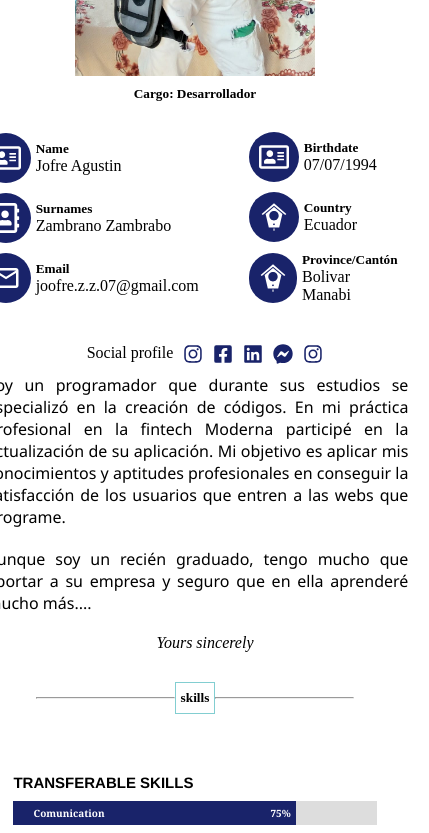
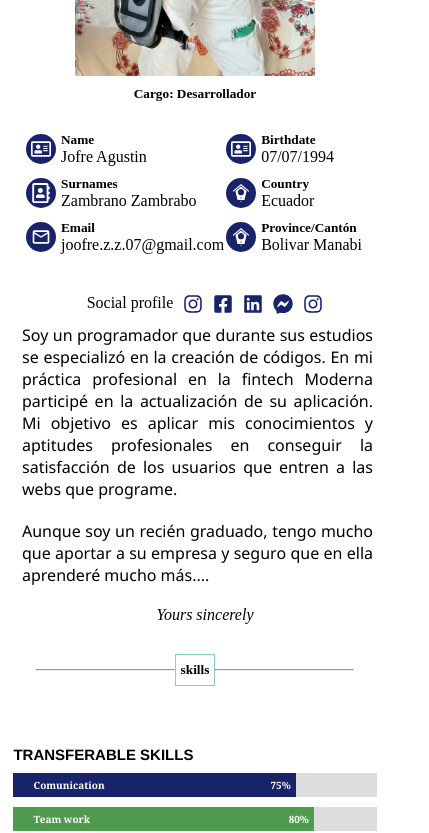
Before and after one commit to jofre07/Jofre-zambrano, a React (Vite) app: page / in a window 390 px wide. Shown: the part 1220-2053 px from the top of the page, 429 px wide, since content can reach past the window. Built offline with nearby package versions, Linux system fonts and the light colour scheme.

Commit message:
se mejoro el diceño

```diff
--- a/package.json
+++ b/package.json
@@ -3,13 +3,15 @@
   "private": true,
   "version": "0.0.0",
   "type": "module",
-  "homepage": "https://jofre07.github.io/Jofre-zambrano/dist",
+  "homepage": "https://jofre07.github.io/Jofre-zambrano",
   "scripts": {
     "dev": "vite",
     "build": "vite build",
-    "preview": "vite preview"
+    "preview": "vite preview",
+    "deploy": "gh-pages -d dist"
   },
   "devDependencies": {
+    "gh-pages": "^6.2.0",
     "vite": "^4.4.5"
   },
   "dependencies": {
--- a/src/componets/conponentsBody/Contact.jsx
+++ b/src/componets/conponentsBody/Contact.jsx
@@ -15,7 +15,7 @@ function Contact() {
                              <FaRegAddressCard className="icon-direccion" />
                         </div>
                         <div>
-                            <p><b>Address:</b> 635 Manabi, South Corner Street, Almendria, Egipt </p>
+                            <p><b>Address:</b> Manabi/bolivar/Calceta --entrada cabellos </p>
                         </div>
                     </div>
 					<div className="datos-direccion">
@@ -23,7 +23,7 @@ function Contact() {
                              <FaRegAddressCard className="icon-direccion" />
                         </div>
                         <div>
-                            <p><b>Phone:</b> +593 098 574 5123 </p>
+                            <p><b>Phone:</b> +593 991 977 302 </p>
                         </div>
                     </div>
 					<div className="datos-direccion">
@@ -31,7 +31,7 @@ function Contact() {
                              <FaRegAddressCard className="icon-direccion" />
                         </div>
                         <div>
-                            <p><b>Whatsap:</b> +593 098 574 5123 </p>
+                            <p><b>Whatsap:</b> +593 991 977 302 </p>
                         </div>
                     </div>
 					<div className="datos-direccion">
@@ -47,7 +47,7 @@ function Contact() {
                              <FaRegAddressCard className="icon-direccion" />
                         </div>
                         <div>
-                            <p className="resaltado"><b>Email:</b> consultoradsc@gmail.com </p>
+                            <p className="resaltado"><b>Email:</b> Jofre.z.z.07@gmail.com </p>
                         </div>
                     </div>
 					<div className="datos-direccion">
@@ -55,7 +55,7 @@ function Contact() {
                              <FaRegAddressCard className="icon-direccion" />
                         </div>
                         <div>
-                            <p className="resaltado"><b>Website:</b> www.consultoradsc.com </p>
+                            <p className="resaltado"><b>Website:</b> https://jofre07.github.io/Jofre-zambrano/ </p>
                         </div>
                     </div>
                     <div className="perfilS">
--- a/src/componets/conponentsBody/aboutMe.css
+++ b/src/componets/conponentsBody/aboutMe.css
@@ -3,10 +3,10 @@
     justify-content: center;
 }
 .conaineraboutme{
-    width: 73%;
+    width: 76%;
     display: flex;
     justify-content: center;
-    /* background-color: aqua; */
+    /* background-color: aqua;  */
 
 }
 /*seccion abou de body*/
@@ -16,7 +16,7 @@
     justify-content: center;
     margin-top: 10px;
     margin-bottom: 10px;
-
+    /* background-color: rgb(163, 73, 35);  */
 
 }
 .seccionAbout h5{
@@ -44,6 +44,7 @@
     flex-direction: column;
     align-items: center;
 
+
 }
 .divperfil h5{
     margin-top: 10px;
@@ -57,6 +58,7 @@
 }
 .intenDatos{
     margin-left: 20%;
+
 }
 .datos-unico{
     margin: 10px 30px 10px 20px;
@@ -137,12 +139,18 @@
         flex-direction: column;
         align-items: center;
         transition: .3s;
+
     }
     .datospersonales{
         margin-top: 20px;
         align-items: center;
         justify-content: center;
         transition: all;
+
+    }
+    .intenDatos{
+        margin-left: 2%;
+
     }
     .perfilSocial{
         margin-top: 30px;
@@ -176,18 +184,37 @@
 
 }
 @media screen and (max-width: 500px) {
+    .datospersonales{
+        width: 100%;
 
+    }
+    .datos-unico{
+        margin: 10px 2px 10px 0px;
+
+    }
+    .divIcon{
+        height: 30px;
+        width: 30px;
+        margin-right: 5px;
+    }
+    .icondatos{
+
+        height: 20px;
+        width: 20px;
+    }
     .p{
         width: 90%;
         margin-right: 15px;
+
     }
     .intenDatos{
         margin-left: 0%;
     }
     .conaineraboutme{
-
+        width: 100%;
         margin-right: 0;
         margin-left: 0;
+
     }
     .hidden{
         transform: translateX(0%);
--- a/src/estilos/Card_currículums.css
+++ b/src/estilos/Card_currículums.css
@@ -76,3 +76,15 @@
     margin-left: 3px;
     margin-right: 2px;
 }
+@media screen and (max-width: 780px) {
+
+
+
+}
+@media screen and (max-width: 500px) {
+    .cards{
+        margin-top: 10px;
+    }
+
+
+}
--- a/src/estilos/resumes.css
+++ b/src/estilos/resumes.css
@@ -1,4 +1,4 @@
-.resumens{
+.resumens {
     display: flex;
     justify-content: center;
     align-items: center;
@@ -7,17 +7,20 @@
     margin-bottom: 50px;
 
 }
-.cedena{
+
+.cedena {
     height: 5px;
     width: 30px;
     background-color: blue;
 }
-.lineTime{
+
+.lineTime {
     display: flex;
     justify-content: center;
     transition: .5s;
 }
-.lineyear{
+
+.lineyear {
     height: 50px;
     width: 50px;
     border: 2px solid black;
@@ -27,92 +30,119 @@
     justify-content: center;
 
 }
-.lineyear1{
+
+.lineyear1 {
     background-color: rgb(79, 156, 79);
 }
-.lineyear2{
-    background-color: rgb(49, 80, 216);;
+
+.lineyear2 {
+    background-color: rgb(49, 80, 216);
+    ;
 }
 
-.linetimecenter{
+.linetimecenter {
     display: flex;
     flex-direction: column;
     justify-content: center;
     align-items: center;
 
 }
-.hr{
-    height: 40px; /*20px*/
+
+.hr {
+    height: 40px;
+    /*20px*/
     width: 4px;
     background-color: black;
 }
-.linetimeleft{
+
+.linetimeleft {
     margin-top: 10px;
     margin-right: 10px;
     /* background-color: aqua; */
 }
-.linetimering{
+
+.linetimering {
     margin-top: 105px;
     margin-left: 10px;
 
 }
-.texoTime{
+
+.texoTime {
 
     border-radius: 10px;
     box-shadow: 5px 5px 15px gray;
     border-color: blue;
 }
-.lineHeader{
+
+.lineHeader {
     background-color: rgb(79, 156, 79);
     height: 35px;
 }
-.lineHeader1{
+
+.lineHeader1 {
     background-color: rgb(54, 68, 133);
     height: 35px;
 }
-.LineH4{
+
+.LineH4 {
     color: aliceblue;
 }
-.linetimeleftRespnose{
+
+.linetimeleftRespnose {
     display: none;
     transition: .5s;
 }
-.descripcion{
+
+.descripcion {
     height: 35px;
 }
-.wight{
+
+.wight {
     width: 35%;
 }
-.hide{
+
+.hide {
     transform: translateX(-10%);
     opacity: 0;
     transition: all 1.2s ease-out;
 }
-.show{
+
+.show {
     opacity: 1;
     transform: translateX(0);
     transition: all 1.2s ease-out;
 }
 
 @media screen and (max-width: 750px) {
-    .linetimeleftRespnose{
+    .resumens {
+        display: grid;
+        grid-template-columns: repeat(auto-fill, minmax(200px, 1fr));
+        gap: 10px;
+
+
+    }
+
+
+    .linetimeleftRespnose {
         display: flex;
         transition: .5s;
 
+    }
 
-    }
-    .linetimecenter1{
+    .linetimecenter1 {
         display: none;
 
     }
-    .lineTime{
-        margin-top: 0 ;
+
+    .lineTime {
+        margin-top: 0;
         flex-direction: column;
         transition: .5s;
         width: 80%;
 
     }
-    .containeLineTime{
+
+    .containeLineTime {
 
         display: flex;
         justify-content: center;
@@ -120,34 +150,49 @@
         transition: .5s;
 
     }
-    .linetimering{
+
+    .linetimering {
         margin-top: 20px;
         margin-left: 5px;
 
     }
-    .linetimeleft{
+
+    .linetimeleft {
         margin-top: 0px;
         margin-left: 5px;
 
         /* background-color: aqua; */
     }
-    .wight{
+
+    .wight {
         width: 95%;
     }
+
+
 
 }
 
 @media screen and (max-width: 500px) {
-    .lineTime{
+    .resumens {
+        display: flex;
+        flex-direction: column;
+        justify-items: center;
+        align-items: center;
+
+
+    }
+
+    .lineTime {
         width: 80%;
     }
 
-    .hide{
+    .hide {
         transform: translateX(1%);
         opacity: 0;
         transition: all 1.2s ease-out;
     }
-    .show{
+
+    .show {
         opacity: 1;
         transform: translateX(0);
         transition: all 1.2s ease-out;
--- a/src/estilos/servicios.css
+++ b/src/estilos/servicios.css
@@ -48,3 +48,19 @@
     color: #797878;
     margin: 5px;
 }
+
+
+@media screen and (max-width: 780px) {
+
+
+
+
+}
+@media screen and (max-width: 500px) {
+    .card{
+        margin-top: 20px;
+        height: 200px;
+     }
+
+
+}
```
Also changed, not shown: 2 other files (tests, documents, lock files or other folders).
